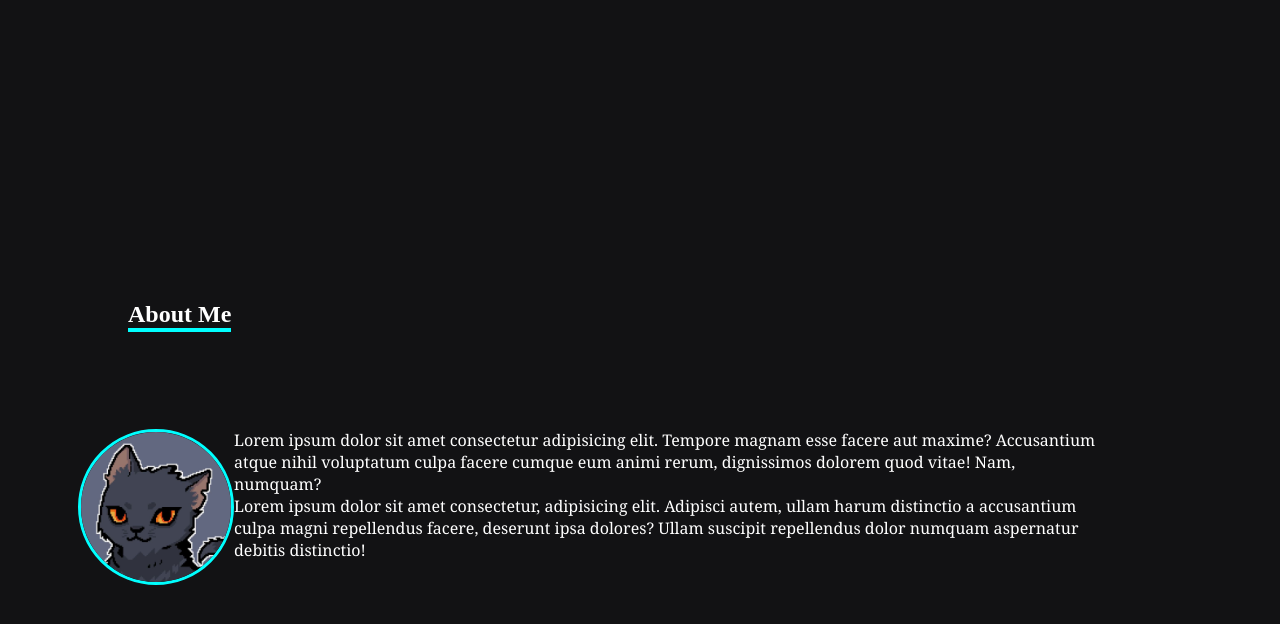
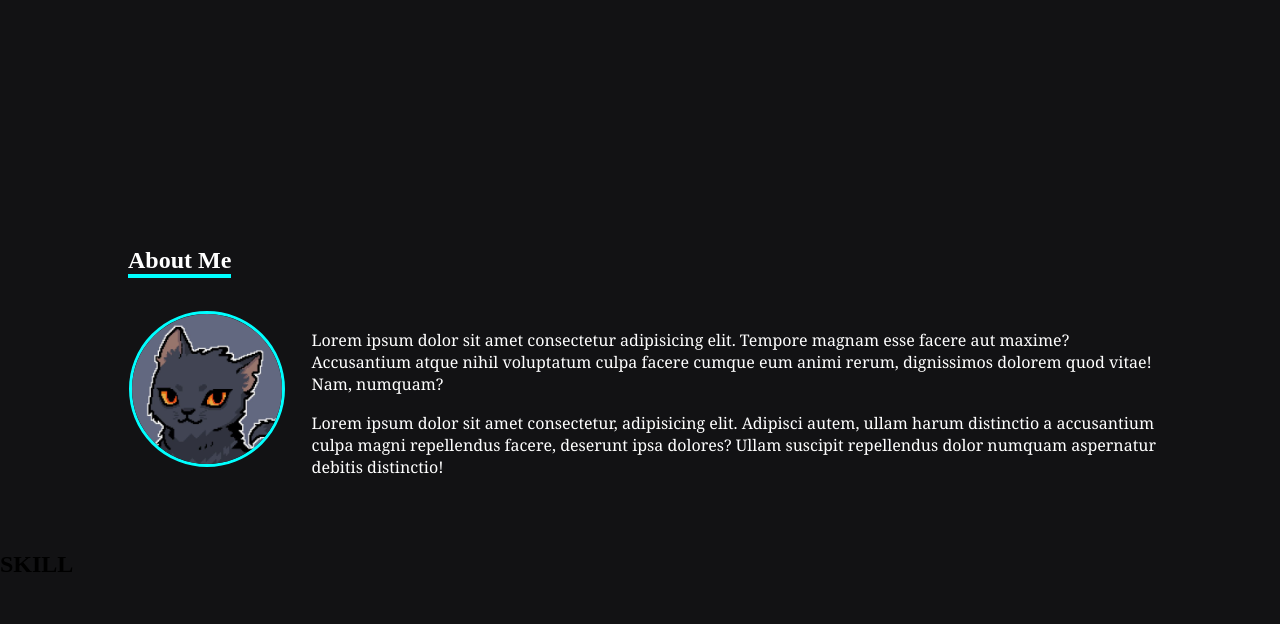
Before and after one commit to Zizantara/profile-website, a plain HTML site: page profile.html in a window 1280 px wide. Shown: the part 524-1148 px from the top of the page. After the commit the page ends 1102 px from the top, so only its background shows below. Drawn offline with Linux system fonts and the light colour scheme.

Commit message:
first commit

```diff
--- a/profile.css
+++ b/profile.css
@@ -38,6 +38,7 @@ li {
     padding: 4px;
     border-bottom: 2px solid aqua;
     width: fit-content;
+
 }
 
 header {
@@ -237,7 +238,7 @@ header::-webkit-scrollbar{
 #ab {
     font-family: Georgia, 'Times New Roman', Times, serif;
     color: white;
-    padding: 10%;
+    padding: 5%;
     position: relative;
     justify-content: center;
     display: flex;
@@ -246,9 +247,13 @@ header::-webkit-scrollbar{
 }
 
 #ab p{
+    margin-bottom: 1%;
+    margin-left: 3%;
+    margin-top: 2%;
+}
 
-}
 #ab img{
     border: 3px solid aqua;
+    margin-left: 10%;
     border-radius: 50%;
 }
--- a/profile.html
+++ b/profile.html
@@ -50,9 +50,6 @@
     <br>
     <br>
     <br>
-    <br>
-    <br>
-    <br>
     <div id="am">
         <h2>About Me</h2>
     </div>
@@ -63,5 +60,8 @@
             <p>Lorem ipsum dolor sit amet consectetur, adipisicing elit. Adipisci autem, ullam harum distinctio a accusantium culpa magni repellendus facere, deserunt ipsa dolores? Ullam suscipit repellendus dolor numquam aspernatur debitis distinctio!</p>
         </div>
     </div>
+    <div>
+        <h2>SKILL</h2>
+    </div>
 </body>
 </html>
```
